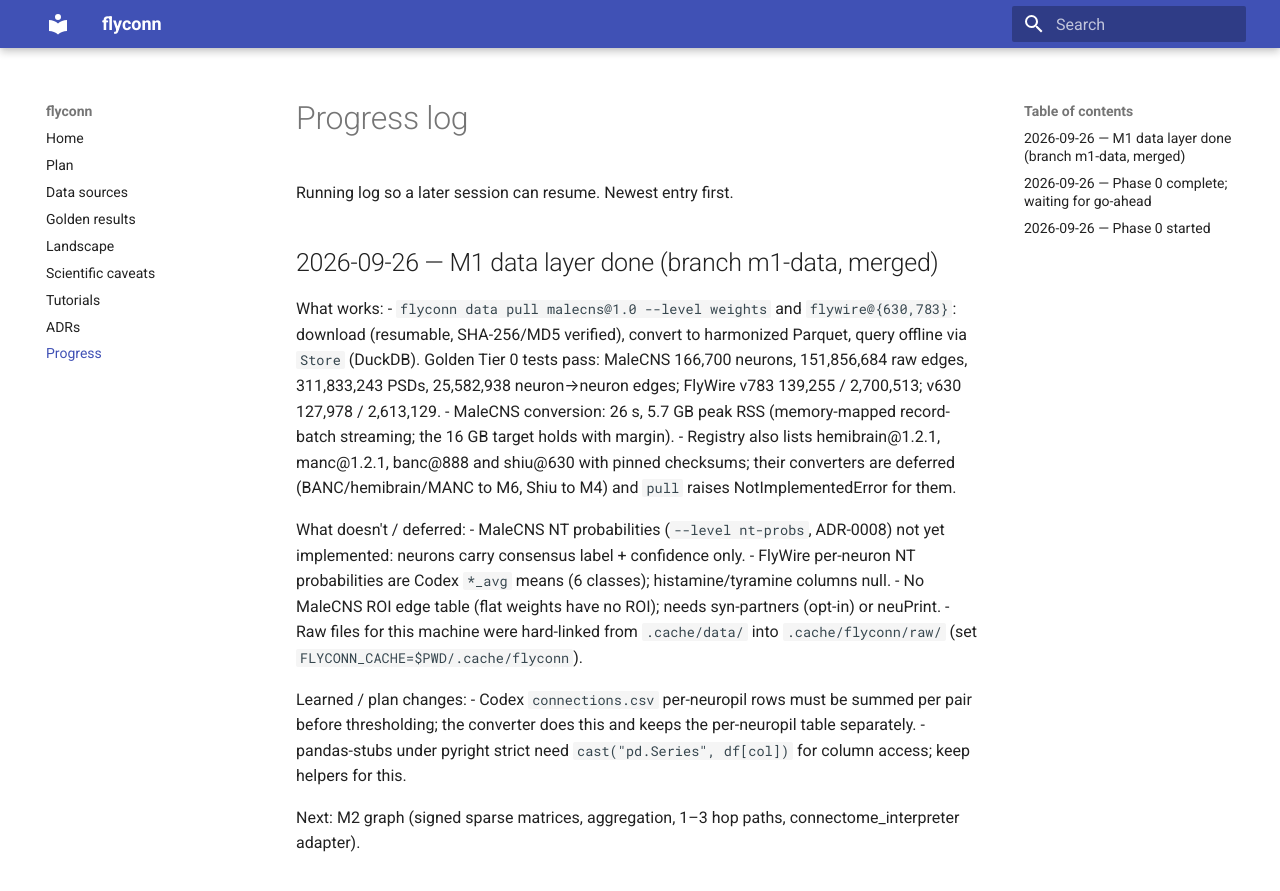
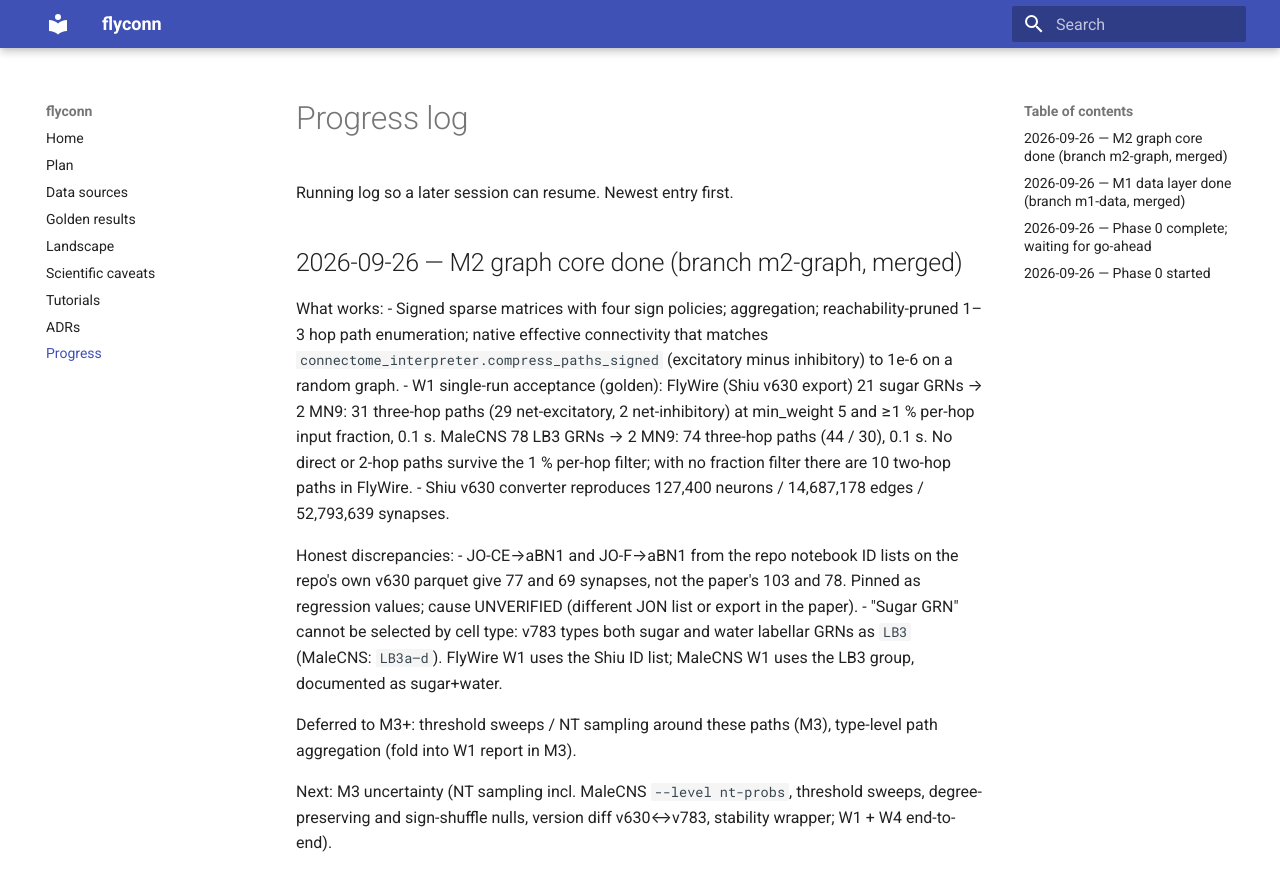
Before and after one commit to moiz-lakkadkutta/flyconn, an MkDocs documentation site: the page built from docs/PROGRESS.md, in a window 1280 px wide and 900 px high. Shown: the top 891 px of the window. Built offline with MkDocs 1.6.1 and Material for MkDocs 9.7.7, drawn with Linux system fonts in a browser that asks for light colours.

Commit message:
docs(m2): changelog, progress, caveats; pyright fix
Co-Authored-By: Claude Fable 5.1 <noreply@anthropic.com>
Claude-Session: https://claude.ai/code/session_0146ujhCdFL57yDjC7Thhn4c

```diff
--- a/docs/PROGRESS.md
+++ b/docs/PROGRESS.md
@@ -1,6 +1,21 @@
 # Progress log
 
 Running log so a later session can resume. Newest entry first.
+
+## 2026-09-26 — M2 graph core done (branch m2-graph, merged)
+
+What works:
+- Signed sparse matrices with four sign policies; aggregation; reachability-pruned 1–3 hop path enumeration; native effective connectivity that matches `connectome_interpreter.compress_paths_signed` (excitatory minus inhibitory) to 1e-6 on a random graph.
+- W1 single-run acceptance (golden): FlyWire (Shiu v630 export) 21 sugar GRNs → 2 MN9: 31 three-hop paths (29 net-excitatory, 2 net-inhibitory) at min_weight 5 and ≥1 % per-hop input fraction, 0.1 s. MaleCNS 78 LB3 GRNs → 2 MN9: 74 three-hop paths (44 / 30), 0.1 s. No direct or 2-hop paths survive the 1 % per-hop filter; with no fraction filter there are 10 two-hop paths in FlyWire.
+- Shiu v630 converter reproduces 127,400 neurons / 14,687,178 edges / 52,793,639 synapses.
+
+Honest discrepancies:
+- JO-CE→aBN1 and JO-F→aBN1 from the repo notebook ID lists on the repo's own v630 parquet give 77 and 69 synapses, not the paper's 103 and 78. Pinned as regression values; cause UNVERIFIED (different JON list or export in the paper).
+- "Sugar GRN" cannot be selected by cell type: v783 types both sugar and water labellar GRNs as `LB3` (MaleCNS: `LB3a–d`). FlyWire W1 uses the Shiu ID list; MaleCNS W1 uses the LB3 group, documented as sugar+water.
+
+Deferred to M3+: threshold sweeps / NT sampling around these paths (M3), type-level path aggregation (fold into W1 report in M3).
+
+Next: M3 uncertainty (NT sampling incl. MaleCNS `--level nt-probs`, threshold sweeps, degree-preserving and sign-shuffle nulls, version diff v630↔v783, stability wrapper; W1 + W4 end-to-end).
 
 ## 2026-09-26 — M1 data layer done (branch m1-data, merged)
 
```
Also changed, not shown: CHANGELOG.md (+7 -0 lines), docs/caveats.md (+6 -0 lines), 1 other file.
